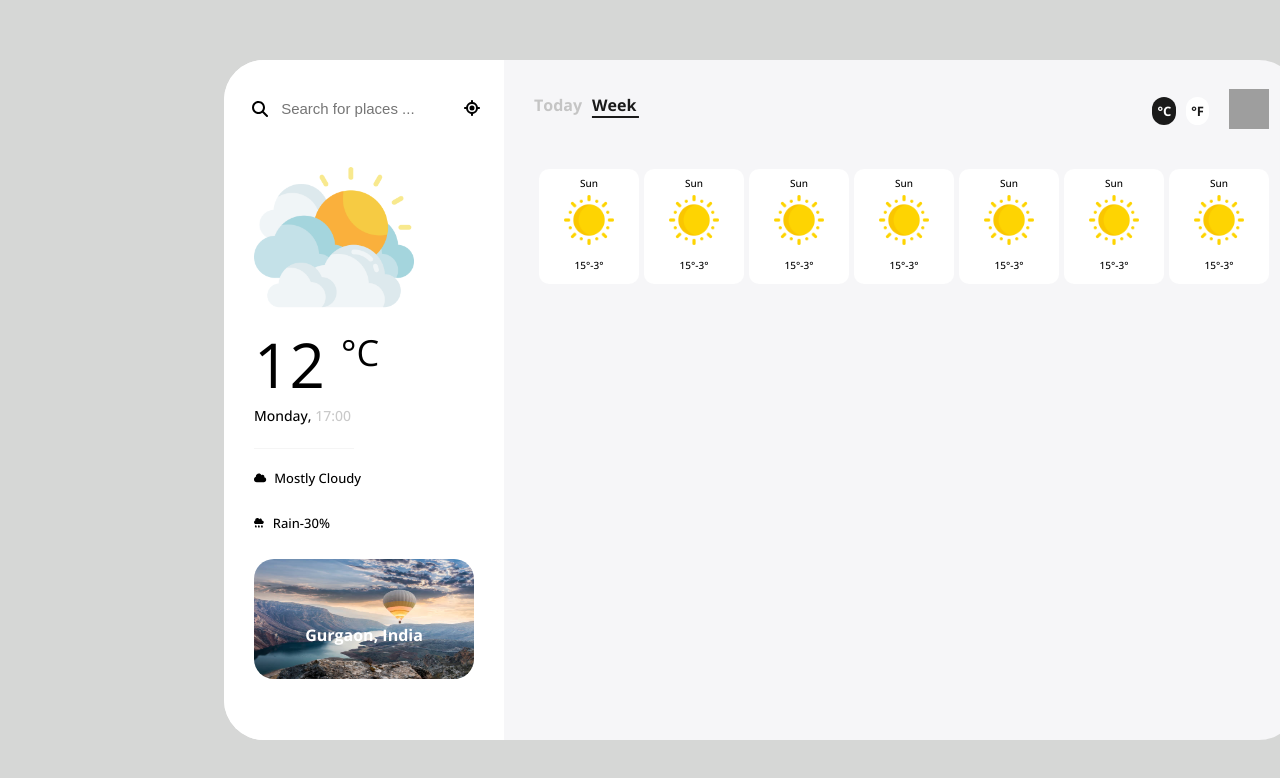
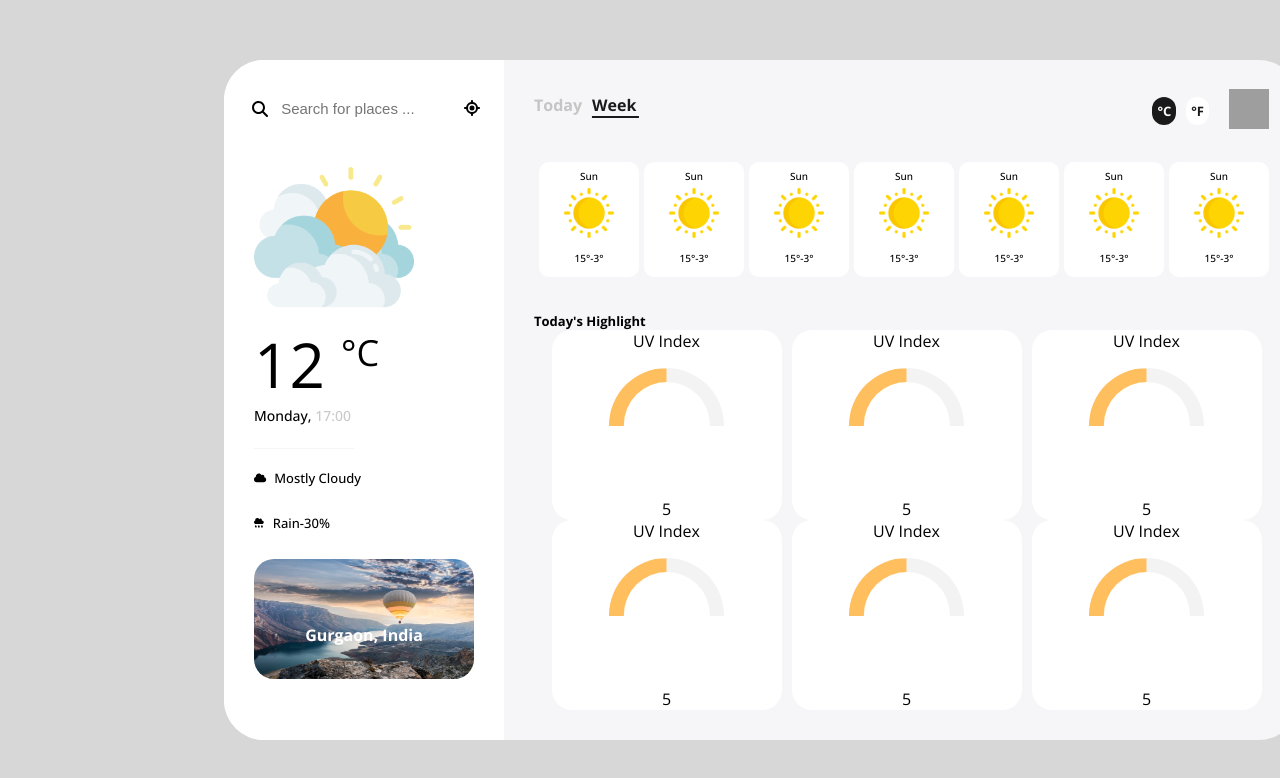
Before and after one commit to vishwajeet161/Angular-basic-projects, an Angular app in the folder weather-app/: page / in a window 1280 px wide. Shown: the top 778 px of the page. Built offline with nearby package versions, Linux system fonts and the light colour scheme; grey boxes are pictures that could not be loaded.

Commit message:
worked on the right-container-todays-highlights-cards

```diff
--- a/weather-app/src/app/right-container/right-container.component.html
+++ b/weather-app/src/app/right-container/right-container.component.html
@@ -1,13 +1,16 @@
 <div class="right-container">
     <div class="right-container-nav-bar">
         <div class="nav-bar-tabs">
-            <div class="today" (click)="onTodayTabClick()" [class]="today == true?'today today-active':'today'">Today</div>
+            <div class="today" (click)="onTodayTabClick()" [class]="today == true?'today today-active':'today'">Today
+            </div>
             <div class="week" (click)="onWeekTabClick()" [class]="week == true?'week week-active': 'week'">Week</div>
             <div class="underline" [class]="today==true?'underline underline-today':'underline underline-week'"></div>
         </div>
         <div class="nav-bar-matric">
-            <div class="celsius" (click)="onCelsiusClick()" [class]="celsius==true?'celsius celsius-active':'celsius'">°C</div>
-            <div class="fahrenheit" (click)="onFahrenheitClick()" [class]="fahrenhiet==true?'fahrenheit fahrenheit-active':'fahrenheit'">°F</div>
+            <div class="celsius" (click)="onCelsiusClick()" [class]="celsius==true?'celsius celsius-active':'celsius'">
+                °C</div>
+            <div class="fahrenheit" (click)="onFahrenheitClick()"
+                [class]="fahrenhiet==true?'fahrenheit fahrenheit-active':'fahrenheit'">°F</div>
             <div class="profile-image"><img src="./../../../assets/profile-image.png" alt="profile image"></div>
         </div>
     </div>
@@ -107,6 +110,72 @@
                 <div class="card-temp-value">15°</div>
             </div>
         </div>
-        <div class="right-container-todays-highlights"></div>
+        <div class="right-container-todays-highlight">
+            <div class="right-container-todays-highlight-title">Today's Highlight</div>
+            <div class="right-container-todays-highlight-cards">
+                <div class="right-container-todays-highlight-card">
+                    <div class="right-container-todays-highlight-card-title">UV Index</div>
+                    <div class="gauge">
+                        <div class="gauge__body">
+                            <div class="gauge__fill"></div>
+                            <div class="gauge__cover"></div>
+                        </div>
+                    </div>
+                    <div class="right-container-todays-highlight-value">5</div>
+                </div>
+                <div class="right-container-todays-highlight-card">
+                    <div class="right-container-todays-highlight-card-title">UV Index</div>
+                    <div class="gauge">
+                        <div class="gauge__body">
+                            <div class="gauge__fill"></div>
+                            <div class="gauge__cover"></div>
+                        </div>
+                    </div>
+                    <div class="right-container-todays-highlight-value">5</div>
+                </div>
+                <div class="right-container-todays-highlight-card">
+                    <div class="right-container-todays-highlight-card-title">UV Index</div>
+                    <div class="gauge">
+                        <div class="gauge__body">
+                            <div class="gauge__fill"></div>
+                            <div class="gauge__cover"></div>
+                        </div>
+                    </div>
+                    <div class="right-container-todays-highlight-value">5</div>
+                </div>
+            </div>
+            <div class="right-container-todays-highlight-cards">
+                <div class="right-container-todays-highlight-card">
+                    <div class="right-container-todays-highlight-card-title">UV Index</div>
+                    <div class="gauge">
+                        <div class="gauge__body">
+                            <div class="gauge__fill"></div>
+                            <div class="gauge__cover"></div>
+                        </div>
+                    </div>
+                    <div class="right-container-todays-highlight-value">5</div>
+                </div>
+                <div class="right-container-todays-highlight-card">
+                    <div class="right-container-todays-highlight-card-title">UV Index</div>
+                    <div class="gauge">
+                        <div class="gauge__body">
+                            <div class="gauge__fill"></div>
+                            <div class="gauge__cover"></div>
+                        </div>
+                    </div>
+                    <div class="right-container-todays-highlight-value">5</div>
+                </div>
+                <div class="right-container-todays-highlight-card">
+                    <div class="right-container-todays-highlight-card-title">UV Index</div>
+                    <div class="gauge">
+                        <div class="gauge__body">
+                            <div class="gauge__fill"></div>
+                            <div class="gauge__cover"></div>
+                        </div>
+                    </div>
+                    <div class="right-container-todays-highlight-value">5</div>
+                </div>
+            </div>
+        </div>
     </div>
 </div>
--- a/weather-app/src/app/right-container/right-container.component.scss
+++ b/weather-app/src/app/right-container/right-container.component.scss
@@ -189,7 +189,90 @@
     align-items: center;
 }
 
-.right-container-todays-highlights{
+.right-container-todays-highlight{
     flex: 3;
-    // background-color: blue;
+    display: flex;
+    flex-direction: column;
 }
+.right-container-todays-highlight-title{
+    margin-top: 30px;
+    // margin-bottom: 10px;
+    flex: 2;
+    font-size: small;
+    font-weight: bold;
+}
+
+.right-container-todays-highlight-cards{
+    display: flex;
+    flex: 8;
+    flex-direction: row;
+    justify-content: center;
+    align-items: center;
+    // margin-top: -20px;
+}
+
+.right-container-todays-highlight-card{
+    display: flex;
+    flex-direction: column;
+    background-color: #ffffff;
+    border-radius: 20px;
+    width: 230px;
+    height: 190px;
+    justify-content: center;
+    align-items: center;
+    text-align: center;
+    margin-left: 10px;
+
+}
+
+.gauge{
+    flex: 2;
+    width: 50%;
+    max-width: 180px;
+    font-size: 32px;
+    color: #004033;
+    font-weight: 500;
+}
+
+.gauge__body{
+    width: 100%;
+    height: 0;
+    padding-bottom: 50%;
+    background: #f3f3f4;
+    position: relative;
+    border-top-left-radius: 100% 200%;
+    border-top-right-radius: 100% 200%;
+    overflow: hidden;
+    margin-top: 1rem;
+}
+
+.gauge__fill{
+    position: absolute;
+    top: 100%;
+    left: 0;
+    width: inherit;
+    height: 100%;
+    background: #ffbf5e;
+    transform-origin: center top;
+    transform: rotate(0.25turn);
+    transition: transform 0.2s ease-out;
+}
+
+.gauge__cover{
+    width: 75%;
+    height: 150%;
+    background: #ffffff;
+    border-radius: 50%;
+    position: absolute;
+    top: 25%;
+    left: 50%;
+    transform: translateX(-50%);
+
+    /* Text */
+    display: flex;
+    align-items: center;
+    justify-content: center;
+    padding-bottom: 25%;
+    box-sizing: border-box;
+    color: #ffffff;
+}
```
